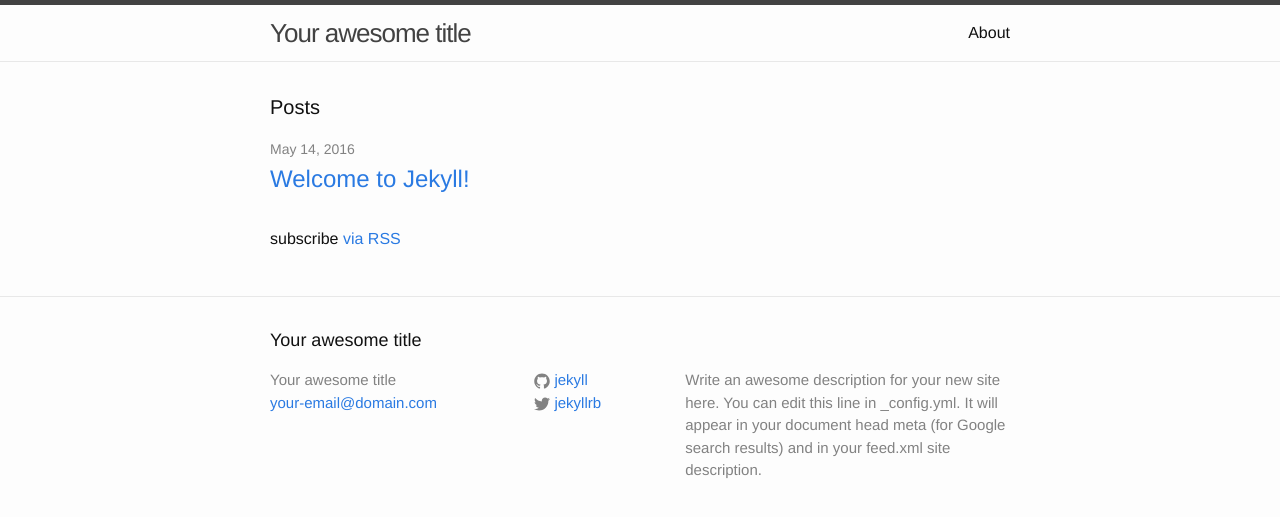
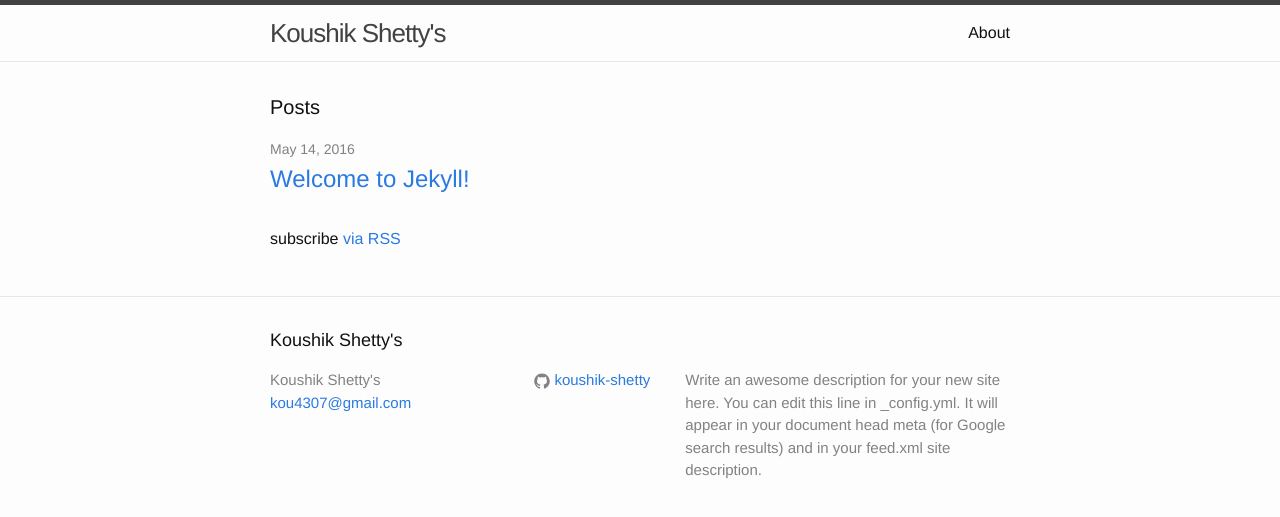
Before and after one commit to koushik-shetty/koushik-shetty.github.io, a Jekyll site: the page built from index.html, in a window 1280 px wide. Shown: the top 517 px of the page. Built offline with Jekyll 4.4.1, drawn with Linux system fonts in a browser that asks for light colours.

Commit message:
update config file

```diff
--- a/_config.yml
+++ b/_config.yml
@@ -6,16 +6,15 @@
 # 'jekyll serve'. If you change this file, please restart the server process.
 
 # Site settings
-title: Your awesome title
-email: your-email@domain.com
+title: Koushik Shetty's
+email: kou4307@gmail.com
 description: > # this means to ignore newlines until "baseurl:"
   Write an awesome description for your new site here. You can edit this
   line in _config.yml. It will appear in your document head meta (for
   Google search results) and in your feed.xml site description.
 baseurl: "" # the subpath of your site, e.g. /blog
 url: "http://yourdomain.com" # the base hostname & protocol for your site
-twitter_username: jekyllrb
-github_username:  jekyll
+github_username:  koushik-shetty
 
 # Build settings
 markdown: kramdown
```
